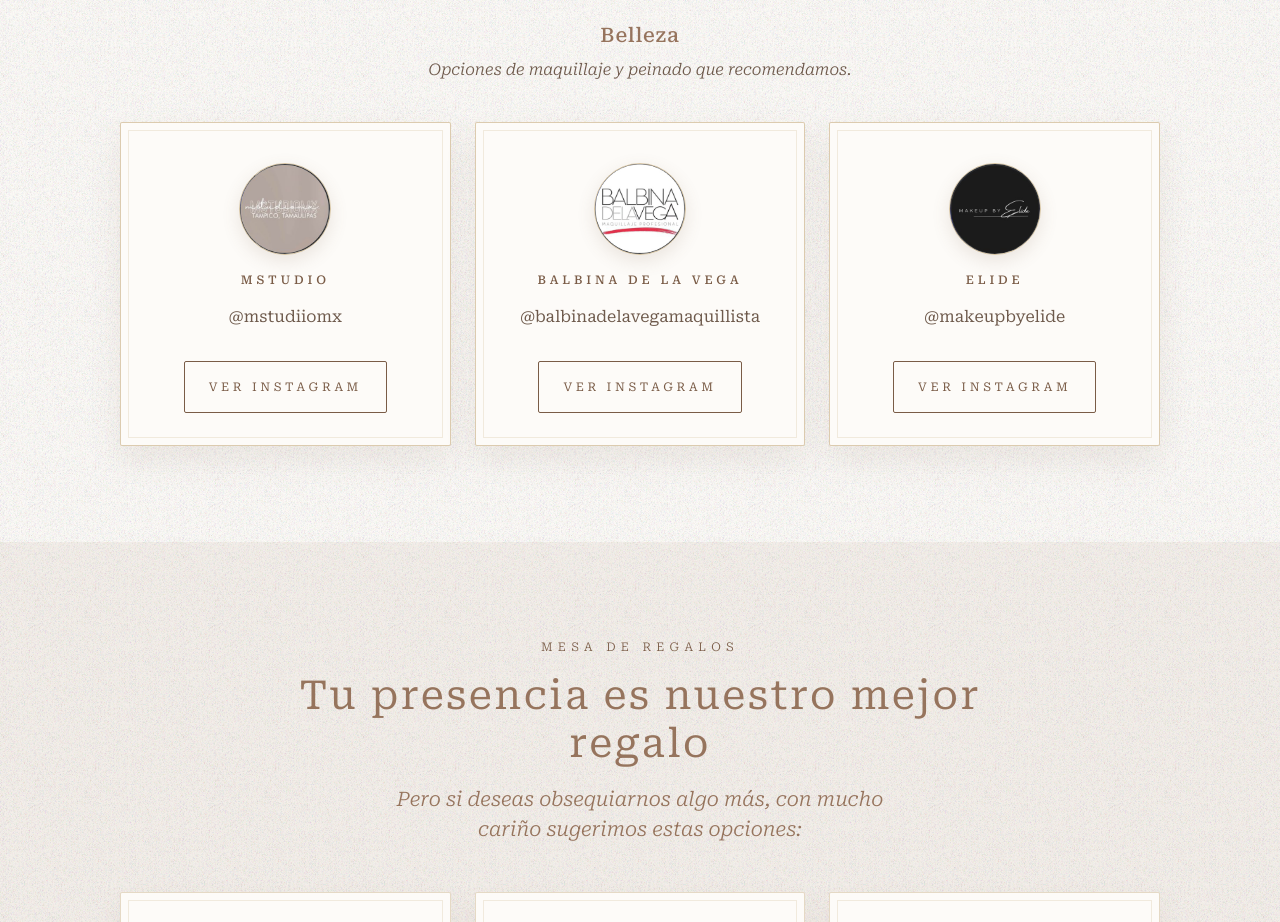
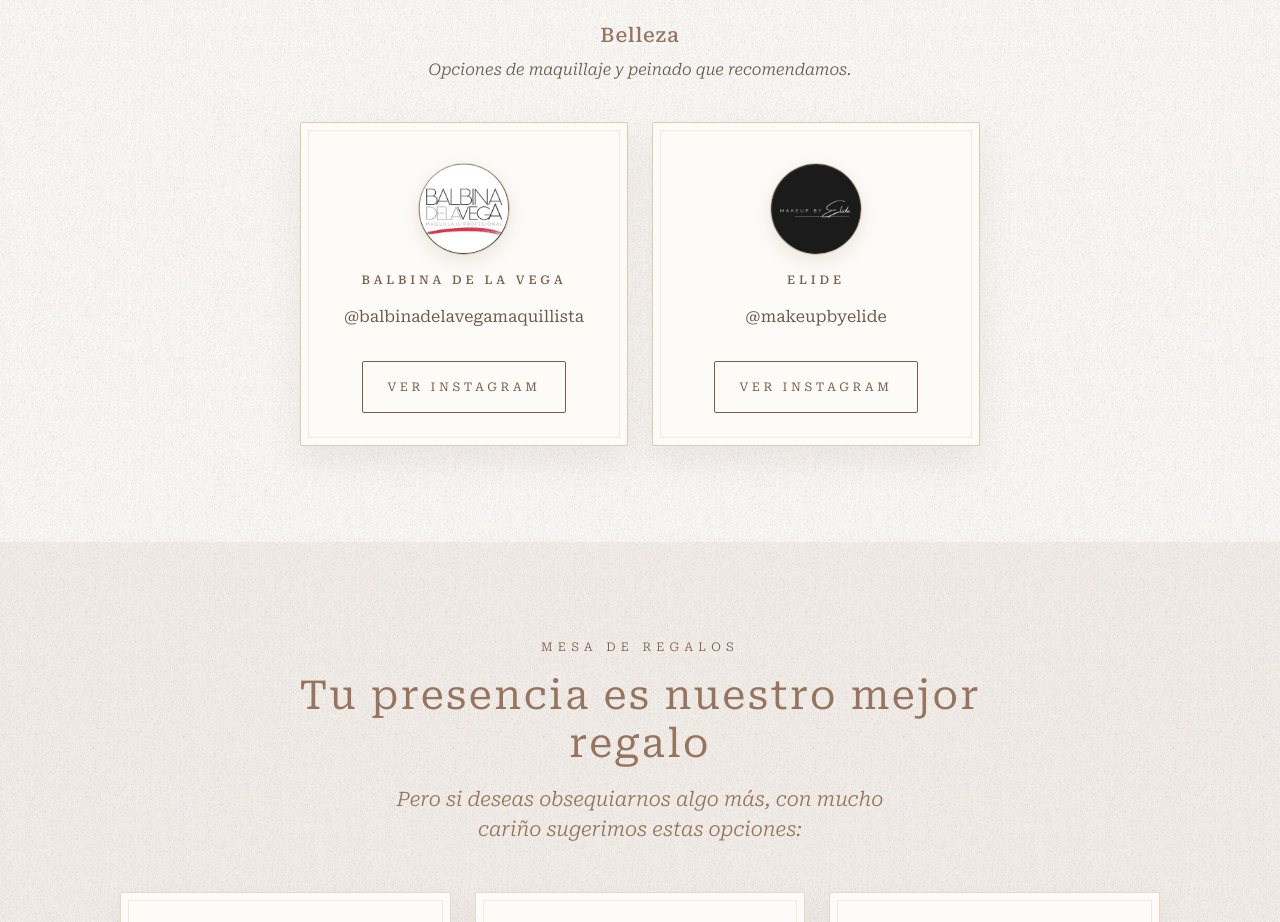
Before and after one commit to RodolfoPenagos/yusinyhenry, a plain HTML site: page index.html in a window 1280 px wide. Shown: the part 9297-10219 px from the top of the page. Drawn offline with Linux system fonts and the light colour scheme.

Commit message:
Quitar a Mstudio de la sección de Belleza
Se elimina la tarjeta de Mstudio (@mstudiiomx) y su foto. Belleza queda con
dos recomendaciones (Balbina de la Vega y Elide), ahora en 2 columnas
centradas en vez de 3 con un hueco.

Co-Authored-By: Claude Opus 4.8 <noreply@anthropic.com>

```diff
--- a/index.html
+++ b/index.html
@@ -482,6 +482,9 @@ section{padding:var(--s12) var(--s3);text-align:center;position:relative}
 /* sobre fondo claro (belleza) el borde de las cards se refuerza un pelin para que
    no se diluyan; en hospedaje (arena) el contraste del relleno ya ayuda */
 #beauty .gift-card{border-color:rgba(214,196,163,.85);box-shadow:0 14px 32px rgba(122,92,71,.10)}
+/* Belleza tiene 2 recomendaciones: 2 columnas centradas (no 3 con un hueco) */
+#beauty .gift-grid{max-width:680px;margin-left:auto;margin-right:auto}
+@media(min-width:760px){#beauty .gift-grid{grid-template-columns:repeat(2,minmax(0,1fr))}}
 /* una fila de 3 cards necesita mas aire que la medida de lectura de 700px */
 #lodging .wrap,#beauty .wrap,#gifts .wrap{max-width:1040px}
 #gifts h2{max-width:700px;margin-left:auto;margin-right:auto}
@@ -966,18 +969,12 @@ footer .hearts{margin-top:var(--s1);color:var(--champagne);letter-spacing:.5em;f
       <p class="guide-note">Opciones de maquillaje y peinado que recomendamos.</p>
       <div class="gift-grid">
         <div class="gift-card reveal">
-          <img class="artist-avatar" src="assets/maquillistas/mstudio.jpg" alt="Mstudio" loading="lazy">
-          <h3>Mstudio</h3>
-          <p class="detail">@mstudiiomx</p>
-          <a class="btn ghost" href="https://www.instagram.com/mstudiiomx" target="_blank" rel="noopener">Ver Instagram</a>
-        </div>
-        <div class="gift-card reveal d1">
           <img class="artist-avatar" src="assets/maquillistas/balbina.jpg" alt="Balbina de la Vega" loading="lazy">
           <h3>Balbina de la Vega</h3>
           <p class="detail">@balbinadelavegamaquillista</p>
           <a class="btn ghost" href="https://www.instagram.com/balbinadelavegamaquillista" target="_blank" rel="noopener">Ver Instagram</a>
         </div>
-        <div class="gift-card reveal d2">
+        <div class="gift-card reveal d1">
           <img class="artist-avatar" src="assets/maquillistas/elide.jpg" alt="Makeup by Elide" loading="lazy">
           <h3>Elide</h3>
           <p class="detail">@makeupbyelide</p>
```
Also changed, not shown: assets/maquillistas/mstudio.jpg (deleted).
